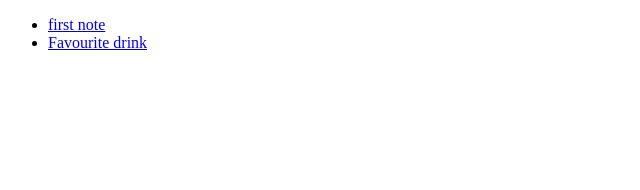
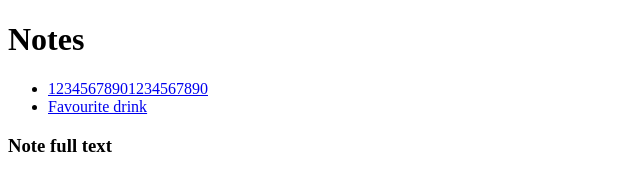
Before and after one commit to AndreaDiotallevi/notes-app, a website: page index.html in a window 1280 px wide. Shown: the whole page, without its empty margins (0-640 px from the left). Drawn offline with Linux system fonts and the light colour scheme.

Commit message:
Update html

```diff
--- a/index.html
+++ b/index.html
@@ -1,11 +1,29 @@
 <!DOCTYPE html>
 <html lang="en">
+
 <head>
   <meta charset="UTF-8">
   <title>Document</title>
 </head>
+
 <body>
-  <div id="app">hello</div>
+  <div id="app">
+
+    <header>
+      <h1>Notes</h1>
+    </header>
+
+    <section>
+      <form action=""></form>
+
+      <div id="notes-container"></div>
+
+      <h3>Note full text</h3>
+
+      <div id="single-note-container"></div>
+    </section>
+
+  </div>
 
   <script src='src/note-model.js'></script>
   <script src='src/note-list-model.js'></script>
@@ -15,7 +33,7 @@
 
   <script>
     var noteList = new NoteList();
-    noteList.addNote('first note');
+    noteList.addNote('123456789012345678901234567890');
     var noteController = new NoteController(noteList);
     noteController.addHtmlNoteList();
     noteController.addHtmlNote();
--- a/src/note-controller.js
+++ b/src/note-controller.js
@@ -7,7 +7,7 @@
   NoteController.prototype = {
     addHtmlNoteList: function() {
       var htmlString = this._noteListView.htmlString();
-      document.getElementById("app").innerHTML = htmlString;
+      document.getElementById("notes-container").innerHTML = htmlString;
     },
 
     addHtmlNote: function() {
@@ -17,7 +17,7 @@
         var note = self._noteListView.getNoteById(noteId);
         var singleNoteView = new SingleNoteView(note);
         var htmlString = singleNoteView.htmlString();
-        document.getElementById("app").innerHTML = htmlString;
+        document.getElementById("single-note-container").innerHTML = htmlString;
       });
     },
   }
```
Also changed, not shown: spec/note-controller-tests.js (+2 -2 lines), tests.html (+17 -1 lines).
